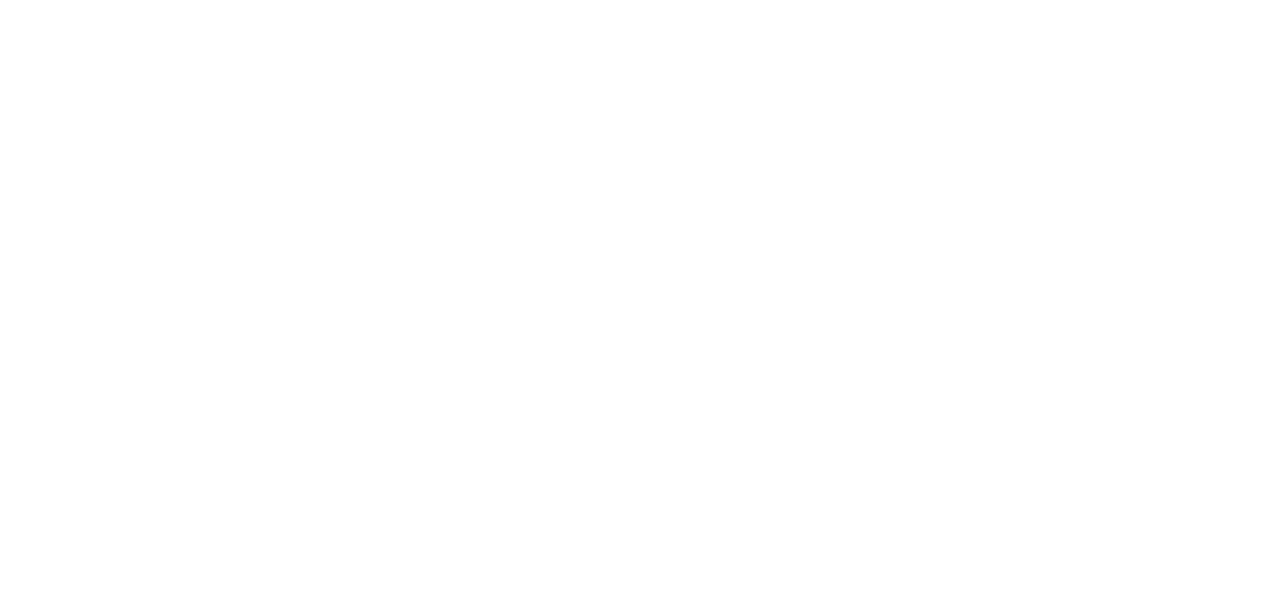
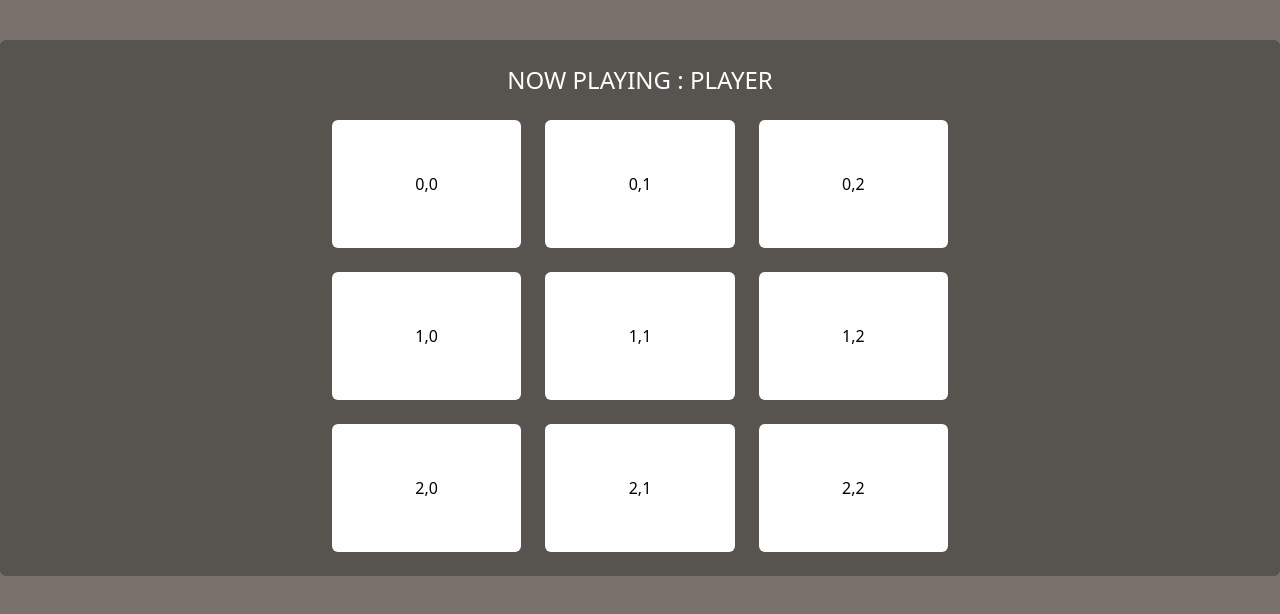
Before and after one commit to fadilkun45/tictactoe-online-frontend, a React (Create React App) app: page /playing/1 in a window 1280 px wide. Before the commit this address had no page. Shown: the top 614 px of the page. Built offline with nearby package versions, Linux system fonts and the light colour scheme; no server answers.

Commit message:
game tictactoe update

```diff
--- a/src/App.js
+++ b/src/App.js
@@ -5,6 +5,7 @@ import WaitingPage from "./components/WaitingPage"
 import checkTab from './utilites/checkTab'
 import 'react-toastify/dist/ReactToastify.css';
 import { ToastContainer } from 'react-toastify';
+import Playing from "./components/Playing"
 
 const App = () => {
     let [auth,setAuth] = useState(false)
@@ -16,7 +17,6 @@ const App = () => {
         if(localStorage.getItem('accessToken')){
             console.log('true')
             setAuth(true)
-
             setShowModal(false)
            if(!checkTab()){
             setOtherTab(false)
@@ -34,6 +34,7 @@ const App = () => {
 
             <Route path="/" index element={<Home auth={auth} setAuth={setAuth} setShowModal={setShowModal} otherTab={otherTab} showModal={showModal}/>} />
             <Route path="/waiting/:id" element={<WaitingPage />} />
+            <Route path='/playing/:id' element={<Playing />} />
 
         </Routes>
         </BrowserRouter>
--- /dev/null
+++ b/src/components/CardTic.jsx
@@ -0,0 +1,27 @@
+import React from 'react';
+import { useEffect, useState } from 'react/cjs/react.development';
+import  io from 'socket.io-client'
+
+
+const CardTic = ({data,roomId,index}) => {
+    const socket = io.connect('http://localhost:3001')
+
+    const playerClick = (data) => {
+        socket.emit('playerMove',{
+            Authorization: `Bearer JWT ${localStorage.getItem('accessToken')}`,
+            roomUuid: roomId,
+            moveIndex: [parseInt(data),parseInt(data.slice(2,3))]
+
+        })
+        console.log([parseInt(data),parseInt(data.slice(2,3))])
+    }
+
+
+  return (
+    <div className='rounded-md bg-white text-black h-32 text-center flex items-center justify-center' onClick={() => {playerClick(index)}}>{
+        data[parseInt(index)][parseInt(index.slice(2,3))] < 1 ? index  :  data[parseInt(index)][parseInt(index.slice(2,3))] == localStorage.getItem('accessToken') ? 'O' : 'X'
+    }</div>
+  );
+};
+
+export default CardTic;
--- /dev/null
+++ b/src/components/Playing.jsx
@@ -0,0 +1,48 @@
+import React, { useState } from "react";
+import io from "socket.io-client";
+import { useParams } from "react-router-dom";
+import { useEffect } from "react/cjs/react.development";
+import CardTic from "./CardTic";
+
+const Playing = () => {
+  const { id } = useParams();
+  const socket = io.connect("http://localhost:3001");
+  const [player,setPlayerTurn] = useState()
+  const [cardArray, setCardArray] = useState([
+    [0,0,0],
+    [0,0,0],
+    [0,0,0],
+  ]);
+
+
+  useEffect(() => {
+    socket.on(`room/${id}/playing/playerMove`, (res) => {
+      console.log(res)
+      setCardArray(res?.tictactoeArray)
+      setPlayerTurn(res?.playerTurn)
+    });
+    console.log(cardArray)
+  }, [socket]);
+
+  return (
+    <div className="bg-stone-500 text-white pt-10 h-screen w-full">
+      <div className="container flex flex-col mx-auto bg-stone-600 py-6 px-6 rounded-md">
+        <h1 className="text-2xl text-center">NOW PLAYING : PLAYER</h1>
+        <div className="grid grid-cols-3 mt-6 w-3/6 gap-6 mx-auto">
+            <CardTic data={cardArray} roomId={id} index={'0,0'} key={1} />
+            <CardTic data={cardArray} roomId={id} index={'0,1'} key={2} />
+            <CardTic data={cardArray} roomId={id} index={'0,2'} key={3} />
+            <CardTic data={cardArray} roomId={id} index={'1,0'} key={4} />
+            <CardTic data={cardArray} roomId={id} index={'1,1'} key={5} />
+            <CardTic data={cardArray} roomId={id} index={'1,2'} key={6} />
+            <CardTic data={cardArray} roomId={id} index={'2,0'} key={7} />
+            <CardTic data={cardArray} roomId={id} index={'2,1'} key={8} />
+            <CardTic data={cardArray} roomId={id} index={'2,2'} key={9} />
+
+        </div>
+      </div>
+    </div>
+  );
+};
+
+export default Playing;
--- a/src/components/WaitingPage.jsx
+++ b/src/components/WaitingPage.jsx
@@ -30,7 +30,6 @@ const WaitingPage = () => {
     }
 
     useBeforeunload((event) => {
-        event.preventDefault()
         socket.emit('leaveRoom',{
             Authorization: `Bearer JWT ${localStorage.getItem('accessToken')}`,
             roomUuid: id
@@ -40,7 +39,6 @@ const WaitingPage = () => {
 
 
     useEffect(() => {
-
         fetch(`http://localhost:3001/api/rooms/${id}`,{
             method: 'GET',
             headers: {
@@ -68,7 +66,7 @@ const WaitingPage = () => {
         console.log(response)
         setUser(response?.players)
         if(response?.roomPlaying == true){
-            navigate('/play')
+            navigate(`/playing/${id}`)
         }
     })
 
```
